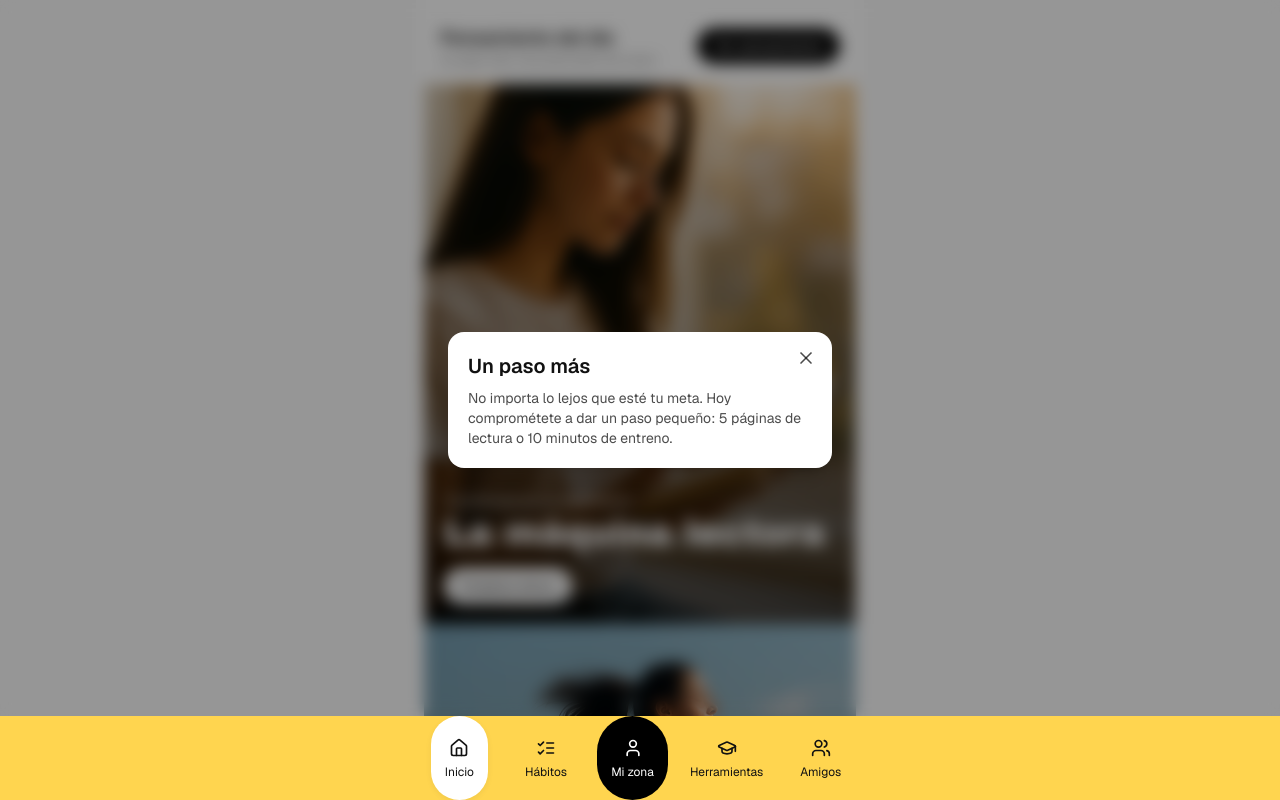
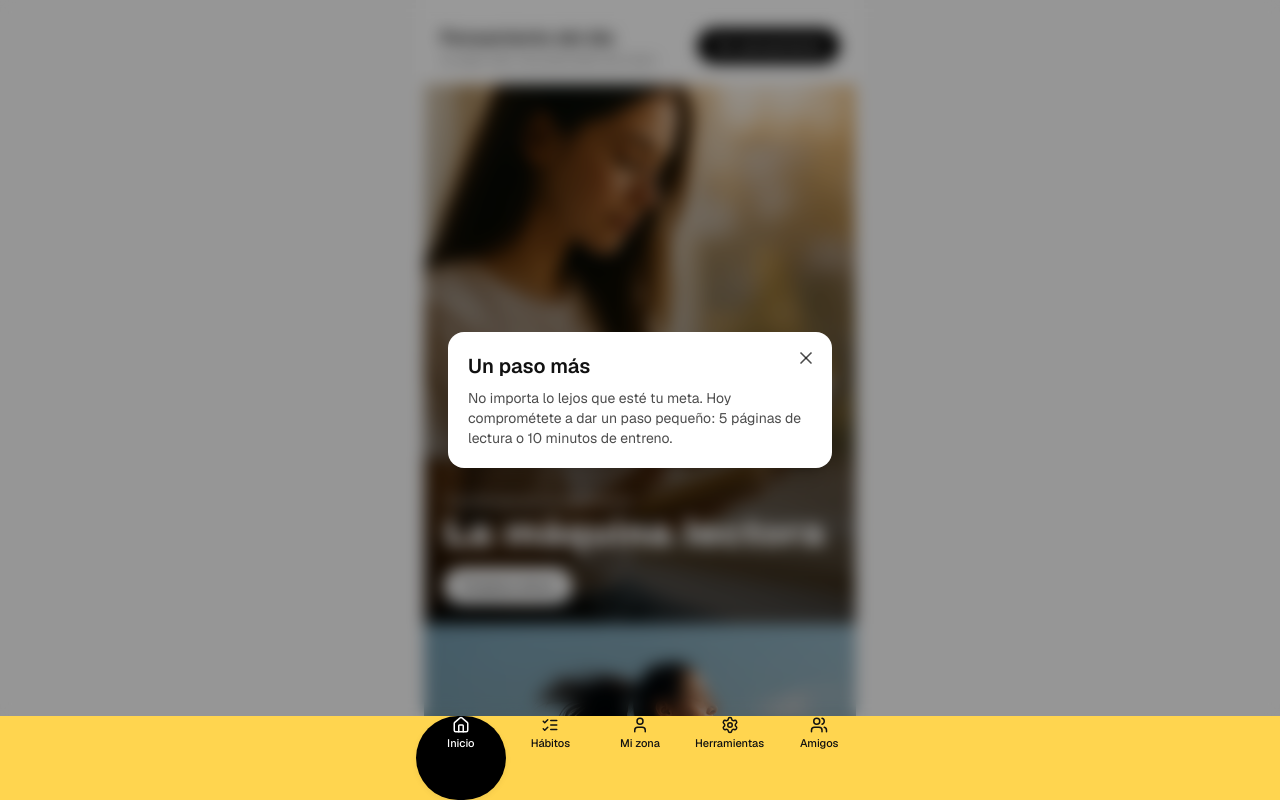
Before and after one commit to samcastella/akira, a Next.js app: page / in a window 1280 px wide. Shown: the top 800 px of the page. Built offline with nearby package versions, Linux system fonts and the light colour scheme.

Commit message:
feat(nav): BottomNav activo cuadrado; iconos 18px y texto 11px; engranaje en Herramientas; layout sincroniza NAV_HEIGHT

```diff
--- a/src/app/layout.tsx
+++ b/src/app/layout.tsx
@@ -3,6 +3,7 @@ import type { Metadata } from "next";
 import { Geist, Geist_Mono } from "next/font/google";
 import "./globals.css";
 import BottomNav from "@/components/BottomNav";
+import { NAV_HEIGHT } from "@/lib/constants"; // usa el mismo alto que la BottomNav
 
 const geistSans = Geist({ variable: "--font-geist-sans", subsets: ["latin"] });
 const geistMono = Geist_Mono({ variable: "--font-geist-mono", subsets: ["latin"] });
@@ -19,7 +20,10 @@ export default function RootLayout({
     <html lang="es">
       <head>
         {/* Viewport + safe areas iOS */}
-        <meta name="viewport" content="width=device-width, initial-scale=1, viewport-fit=cover" />
+        <meta
+          name="viewport"
+          content="width=device-width, initial-scale=1, viewport-fit=cover"
+        />
 
         {/* PWA */}
         <link rel="manifest" href="/manifest.json" />
@@ -28,25 +32,26 @@ export default function RootLayout({
         {/* iOS */}
         <link rel="apple-touch-icon" href="/apple-touch-icon.png" />
         <meta name="apple-mobile-web-app-capable" content="yes" />
-        <meta name="apple-mobile-web-app-status-bar-style" content="black-translucent" />
+        <meta
+          name="apple-mobile-web-app-status-bar-style"
+          content="black-translucent"
+        />
         <meta name="apple-mobile-web-app-title" content="Akira" />
 
         {/* Favicon */}
         <link rel="icon" href="/favicon.ico" />
       </head>
       <body className={`${geistSans.variable} ${geistMono.variable} antialiased`}>
-        {/* Wrapper con padding inferior para no pisar la BottomNav */}
+        {/* Wrapper con padding inferior sincronizado con NAV_HEIGHT + safe-area */}
         <div
           className="bg-[#FAFAFA]"
           style={{
             minHeight: "100svh",
-            paddingBottom: "calc(88px + env(safe-area-inset-bottom))",
+            paddingBottom: `calc(${NAV_HEIGHT}px + env(safe-area-inset-bottom, 0px))`,
           }}
         >
           {/* Contenedor centrado tipo móvil */}
-          <div className="mx-auto w-full max-w-md">
-            {children}
-          </div>
+          <div className="mx-auto w-full max-w-md">{children}</div>
         </div>
 
         {/* Barra inferior fija en todas las páginas */}
--- a/src/components/BottomNav.tsx
+++ b/src/components/BottomNav.tsx
@@ -2,7 +2,7 @@
 
 import Link from 'next/link';
 import { usePathname } from 'next/navigation';
-import { Home, ListChecks, User, GraduationCap, Users } from 'lucide-react';
+import { Home, ListChecks, User, Settings, Users } from 'lucide-react';
 import { COLORS, NAV_HEIGHT } from '@/lib/constants';
 
 export default function BottomNav() {
@@ -12,29 +12,24 @@ export default function BottomNav() {
     { href: '/', label: 'Inicio', icon: Home },
     { href: '/habitos', label: 'Hábitos', icon: ListChecks },
     { href: '/mizona', label: 'Mi zona', icon: User },
-    { href: '/herramientas', label: 'Herramientas', icon: GraduationCap },
+    { href: '/herramientas', label: 'Herramientas', icon: Settings }, // engranaje
     { href: '/amigos', label: 'Amigos', icon: Users },
   ] as const;
+
+  const isActive = (href: string) =>
+    pathname === href || pathname.startsWith(href + '/');
 
   return (
     <nav
       className="bottomnav"
       style={{
-        // altura incluye el safe-area; SIN padding-bottom aquí
         height: `calc(${NAV_HEIGHT}px + env(safe-area-inset-bottom, 0px))`,
-        background: COLORS.accent, // amarillo
+        background: COLORS.accent, // amarillo rail
       }}
     >
       <div className="mx-auto flex h-full w-full max-w-md">
         {items.map(({ href, label, icon: Icon }) => {
-          const active = pathname === href;
-
-          // estilo de la "píldora"
-          const pillStyle: React.CSSProperties = active
-            ? { background: '#fff', color: COLORS.text }
-            : href === '/mizona'
-            ? { background: COLORS.black, color: '#fff' } // Mi zona negra cuando no está activa
-            : { background: 'transparent', color: COLORS.text };
+          const active = isActive(href);
 
           return (
             <Link
@@ -42,11 +37,29 @@ export default function BottomNav() {
               href={href}
               aria-label={label}
               aria-current={active ? 'page' : undefined}
-              className="bn-item"
+              className="bn-item relative grid h-full w-full flex-1 place-items-center"
             >
-              <span className="bn-pill" style={pillStyle}>
-                <Icon className="h-5 w-5" />
-                <span className="mt-1 text-[12px] leading-none">{label}</span>
+              {/* Fondo activo: cuadrado, ocupa todo el botón */}
+              {active && (
+                <span
+                  aria-hidden
+                  className="bn-pill absolute inset-0 rounded-none"
+                  style={{ background: COLORS.black }}
+                />
+              )}
+
+              {/* Contenido */}
+              <span className="relative z-10 flex flex-col items-center gap-1">
+                <Icon
+                  className="h-[18px] w-[18px]"
+                  style={{ color: active ? '#fff' : COLORS.text }}
+                />
+                <span
+                  className="leading-none text-[11px] font-medium"
+                  style={{ color: active ? '#fff' : COLORS.text }}
+                >
+                  {label}
+                </span>
               </span>
             </Link>
           );
```
